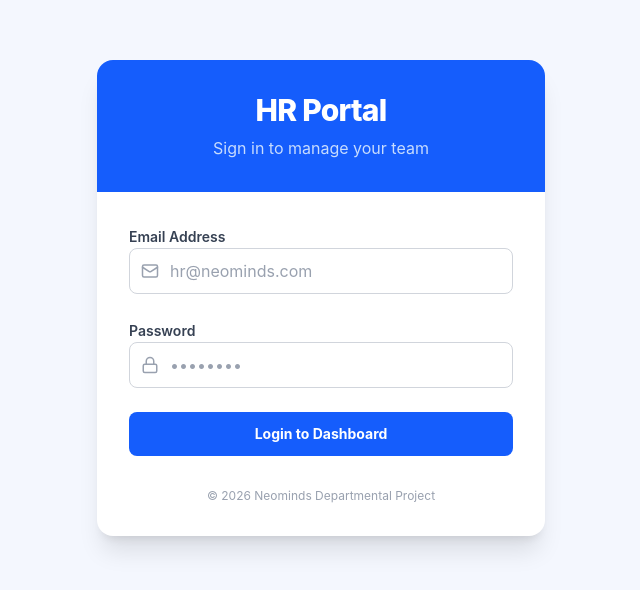
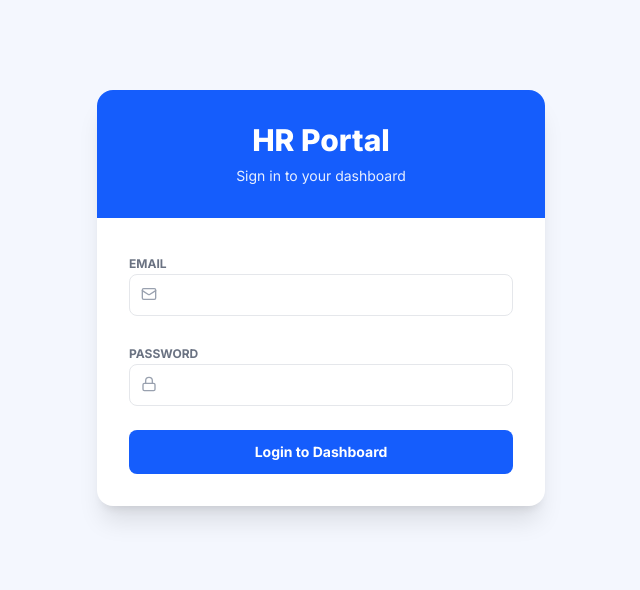
Before and after one commit to DevGracies/Neominds-dev, a Next.js app in the folder frontend/: page / in a window 1280 px wide. Shown: the part 102-692 px from the top of the page, without its empty margins (319-959 px from the left). Built offline with nearby package versions, Linux system fonts and the light colour scheme.

Commit message:
help the page wait and load everything once

```diff
--- a/frontend/app/page.tsx
+++ b/frontend/app/page.tsx
@@ -1,15 +1,20 @@
 "use client";
 
-import React, { useState } from 'react';
+import React, { useState, useEffect } from 'react';
 import { useRouter } from 'next/navigation';
-import { Lock, Mail, Loader2 } from 'lucide-react'; // Standard icons
+import { Lock, Mail, Loader2 } from 'lucide-react';
 
 export default function LoginPage() {
   const [email, setEmail] = useState<string>('');
   const [password, setPassword] = useState<string>('');
   const [isLoading, setIsLoading] = useState<boolean>(false);
   const [error, setError] = useState<string | null>(null);
+  const [mounted, setMounted] = useState(false);
   const router = useRouter();
+
+  useEffect(() => {
+    setMounted(true);
+  }, []);
 
   const handleLogin = async (e: React.FormEvent) => {
     e.preventDefault();
@@ -18,8 +23,7 @@ export default function LoginPage() {
 
     try {
       if (email === "hr@neominds.com" && password === "admin123") {
-        // Small delay to make it look like a real database check
-        await new Promise((resolve) => setTimeout(resolve, 1500));
+        await new Promise((resolve) => setTimeout(resolve, 1000));
         router.push('/dashboard');
       } else {
         throw new Error("Invalid HR credentials");
@@ -30,54 +34,46 @@ export default function LoginPage() {
     }
   };
 
+  if (!mounted) return null;
+
   return (
-    <div className="flex min-h-screen items-center justify-center bg-[#f4f7fe] px-4 font-sans">
+    <div className="flex min-h-screen items-center justify-center bg-[#f4f7fe] px-4" suppressHydrationWarning>
       <div className="w-full max-w-md overflow-hidden rounded-2xl bg-white shadow-xl">
-        {/* Header Section */}
         <div className="bg-blue-600 p-8 text-center text-white">
-          <h2 className="text-3xl font-extrabold tracking-tight">HR Portal</h2>
-          <p className="mt-2 text-blue-100 opacity-90">Sign in to manage your team</p>
+          <h2 className="text-3xl font-extrabold">HR Portal</h2>
+          <p className="mt-2 opacity-90 text-sm">Sign in to your dashboard</p>
         </div>
 
-        {/* Form Section */}
         <div className="p-8">
           <form onSubmit={handleLogin} className="space-y-6">
-            {error && (
-              <div className="rounded-lg bg-red-50 p-3 text-sm text-red-600 border border-red-100">
-                {error}
-              </div>
-            )}
+            {error && <div className="rounded bg-red-50 p-2 text-xs text-red-600 border border-red-100 text-center font-medium">{error}</div>}
 
-            <div className="space-y-2">
-              <label className="text-sm font-semibold text-gray-700">Email Address</label>
+            <div className="space-y-1">
+              <label className="text-xs font-bold text-gray-500 uppercase">Email</label>
               <div className="relative">
-                <span className="absolute inset-y-0 left-0 flex items-center pl-3 text-gray-400">
-                  <Mail size={18} />
-                </span>
+                <Mail size={16} className="absolute left-3 top-3 text-gray-400" />
                 <input
                   type="email"
                   required
+                  suppressHydrationWarning
                   value={email}
                   onChange={(e) => setEmail(e.target.value)}
-                  placeholder="hr@neominds.com"
-                  className="block w-full rounded-lg border border-gray-300 py-2.5 pl-10 pr-3 text-gray-900 placeholder-gray-400 focus:border-blue-500 focus:ring-2 focus:ring-blue-500 focus:ring-opacity-20 outline-none transition-all"
+                  className="w-full rounded-lg border border-gray-200 py-2.5 pl-10 text-sm outline-none focus:border-blue-500"
                 />
               </div>
             </div>
 
-            <div className="space-y-2">
-              <label className="text-sm font-semibold text-gray-700">Password</label>
+            <div className="space-y-1">
+              <label className="text-xs font-bold text-gray-500 uppercase">Password</label>
               <div className="relative">
-                <span className="absolute inset-y-0 left-0 flex items-center pl-3 text-gray-400">
-                  <Lock size={18} />
-                </span>
+                <Lock size={16} className="absolute left-3 top-3 text-gray-400" />
                 <input
                   type="password"
                   required
+                  suppressHydrationWarning
                   value={password}
                   onChange={(e) => setPassword(e.target.value)}
-                  placeholder="••••••••"
-                  className="block w-full rounded-lg border border-gray-300 py-2.5 pl-10 pr-3 text-gray-900 placeholder-gray-400 focus:border-blue-500 focus:ring-2 focus:ring-blue-500 focus:ring-opacity-20 outline-none transition-all"
+                  className="w-full rounded-lg border border-gray-200 py-2.5 pl-10 text-sm outline-none focus:border-blue-500"
                 />
               </div>
             </div>
@@ -85,22 +81,11 @@ export default function LoginPage() {
             <button
               type="submit"
               disabled={isLoading}
-              className="flex w-full items-center justify-center rounded-lg bg-blue-600 py-3 text-sm font-bold text-white hover:bg-blue-700 focus:outline-none focus:ring-4 focus:ring-blue-300 transition-all disabled:opacity-70"
+              className="flex w-full items-center justify-center rounded-lg bg-blue-600 py-3 text-sm font-bold text-white hover:bg-blue-700 disabled:opacity-50"
             >
-              {isLoading ? (
-                <>
-                  <Loader2 className="mr-2 animate-spin" size={20} />
-                  Authenticating...
-                </>
-              ) : (
-                "Login to Dashboard"
-              )}
+              {isLoading ? <Loader2 className="animate-spin" size={20} /> : "Login to Dashboard"}
             </button>
           </form>
-
-          <div className="mt-8 text-center text-xs text-gray-400">
-            &copy; 2026 Neominds Departmental Project
-          </div>
         </div>
       </div>
     </div>
```
